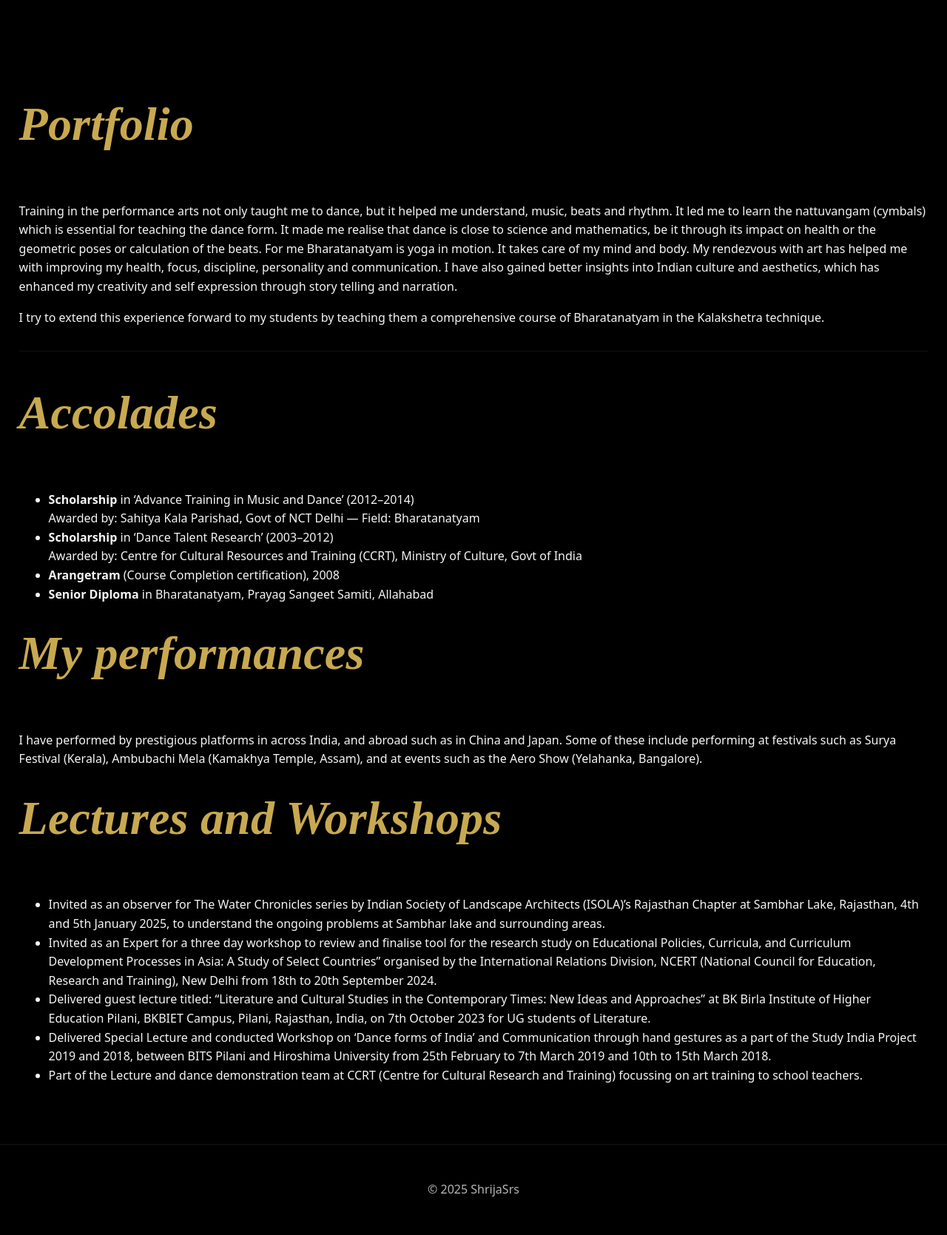
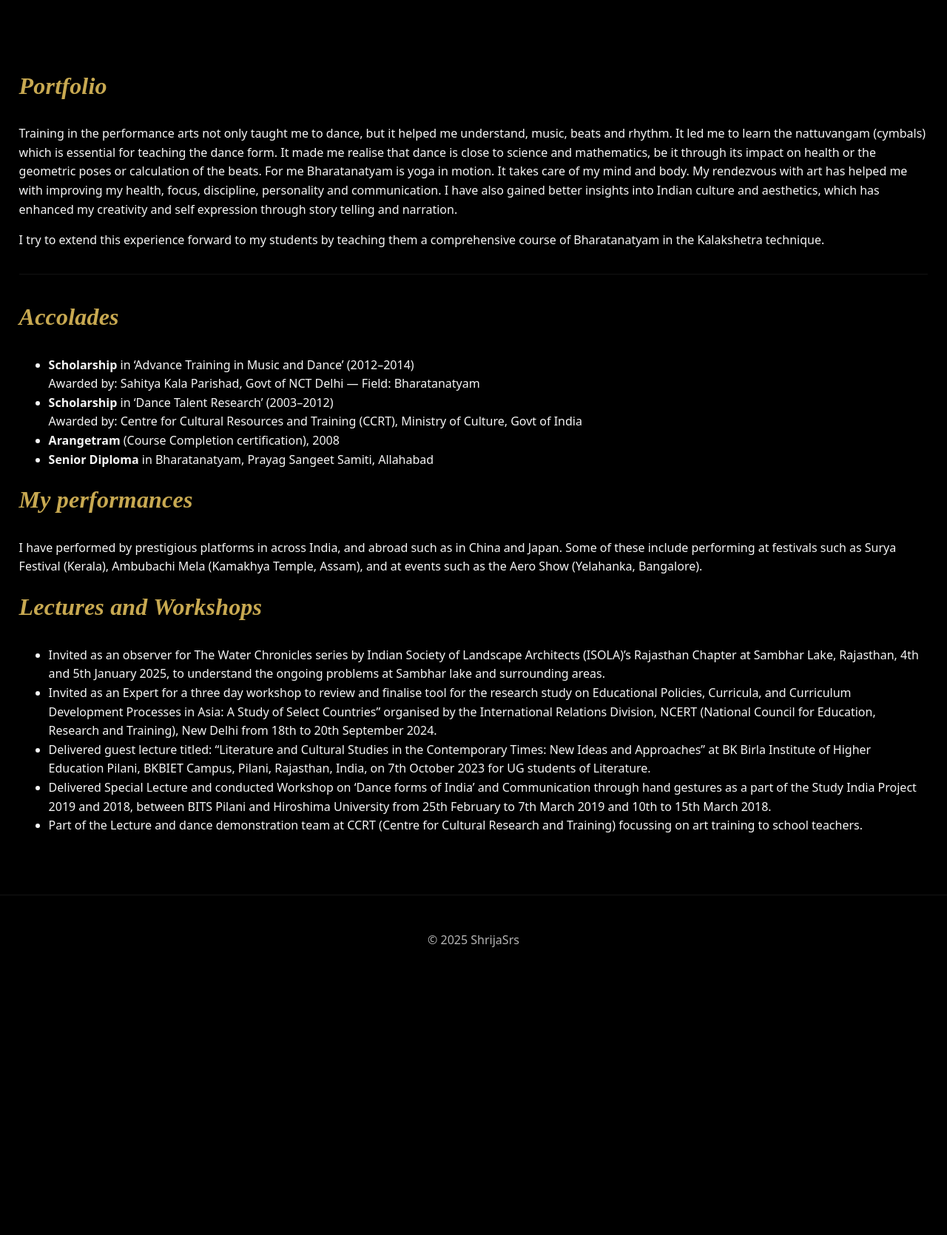
Before and after one commit to techunderfive/Bharatnatyam-Srs, a Jekyll site: the page built from portfolio/index.html, in a window 1280 px wide. Shown: the whole page at 74% size. Built offline with Jekyll 4.4.1, drawn with Linux system fonts in a browser that asks for light colours; some web fonts are replaced; after the commit the page ends 1331 px from its top, so only the background shows below that.

Commit message:
Portfolio: reduce heading sizes to 50% (use clamp(1.125rem, 3vw, 2rem))

```diff
--- a/assets/css/style.css
+++ b/assets/css/style.css
@@ -169,7 +169,7 @@ html { scroll-behavior: smooth; }
   font-weight: 600;
   letter-spacing: .2px;
   color: #C8A951;
-  font-size: clamp(2.25rem, 6vw, 4rem);
+  font-size: clamp(1.125rem, 3vw, 2rem);
 }
 
 /* Split layout (image + content) for About */
```
